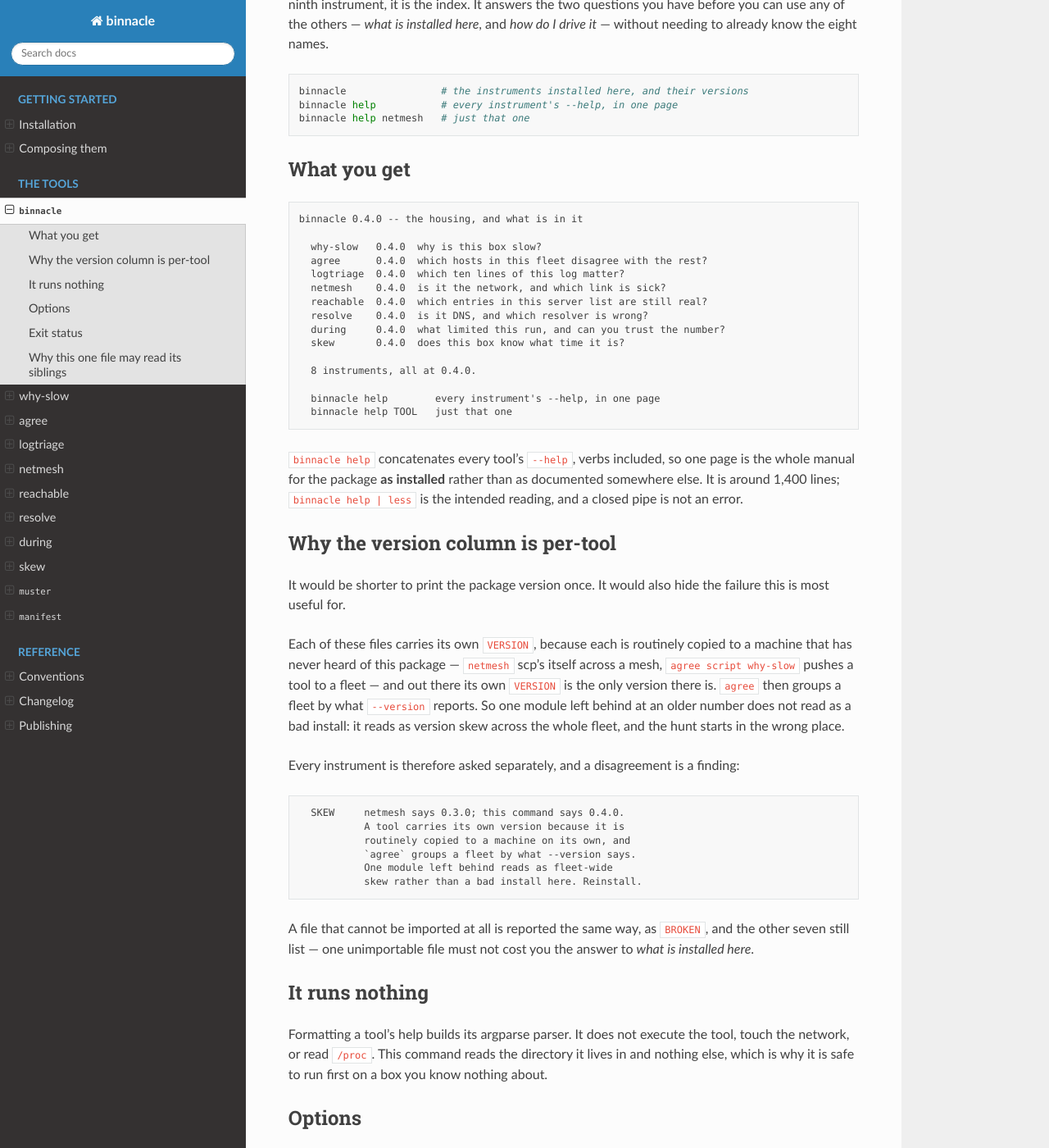
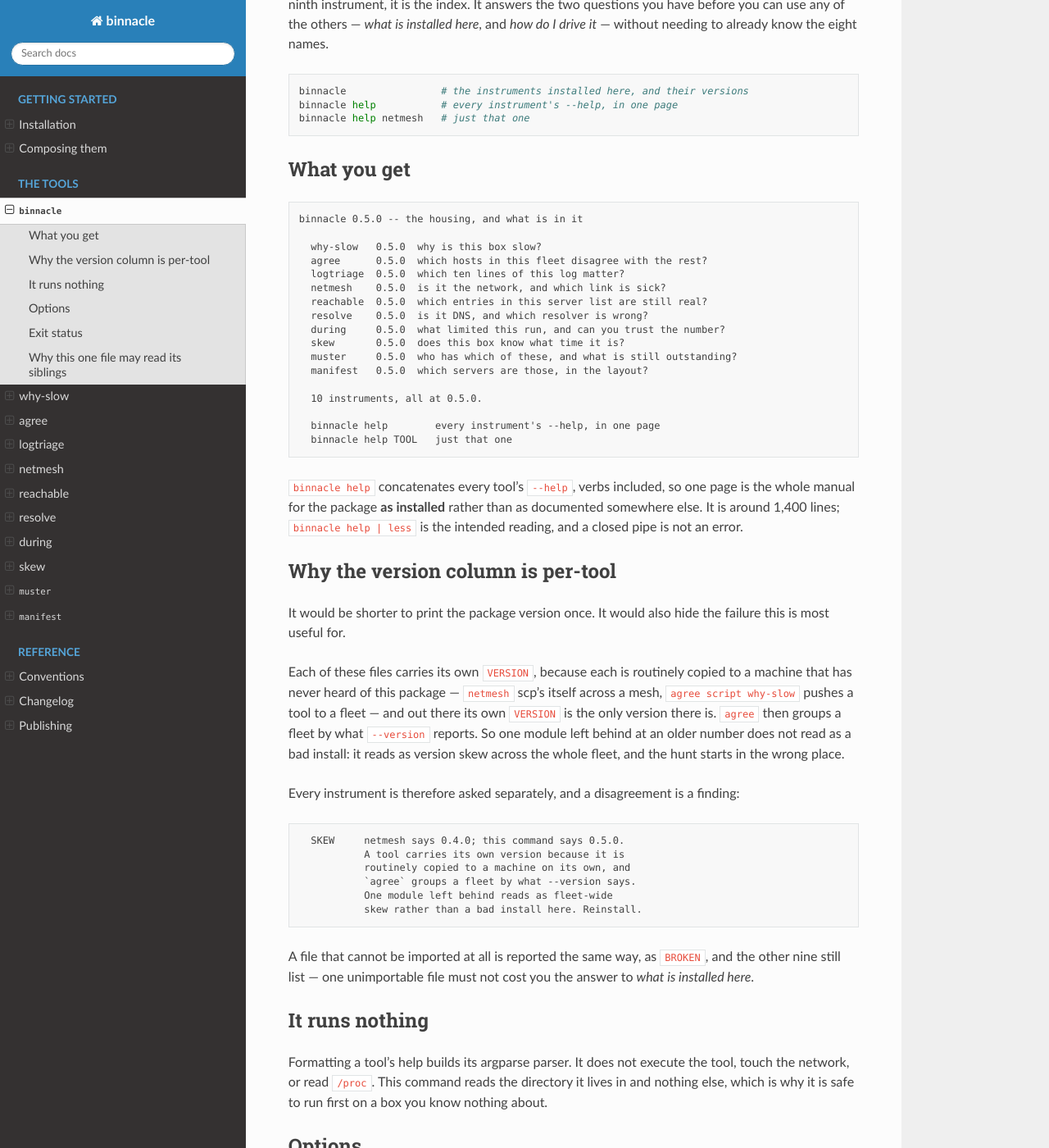
Before and after one commit to MartinGallagher-code/binnacle, a Sphinx documentation site: the page built from docs/tools/binnacle.md, in a window 1280 px wide and 1400 px high, scrolled down 244 px. Shown: the whole window at 82% size. Built offline with Sphinx 7.4.7 and the Read the Docs theme 3.1.0, drawn with Linux system fonts in a browser that asks for light colours.

Commit message:
Prepare the 0.5.0 release
Two new instruments since 0.4.0 -- muster and manifest -- so a minor bump.

All thirteen places moved together: pyproject.toml, binnacle/__init__.py,
and each of the eleven modules' own VERSION. Running `binnacle` is the
check that they did, since it asks each instrument separately and calls a
disagreement SKEW; it reports "10 instruments, all at 0.5.0" and exits 0.

The CHANGELOG's Unreleased section becomes 0.5.0, with the link
definitions moved along. It gains one entry that was not written down at
the time: the skew suite reading the test box's own hardware clock.

docs/tools/binnacle.md carried a hand-written sample of the index's
output, still showing eight instruments at 0.4.0. It now matches the
installed console script byte for byte, and the SKEW illustration uses
the versions either side of this release.

Verified: 348 checks over twelve suites; sdist and wheel build and pass
twine check; the wheel installs into a fresh venv where all eleven
console scripts report 0.5.0 and `netmesh selftest` passes; vermin at the
3.6 floor, sphinx -W, shellcheck and reuse lint all clean.

Co-Authored-By: Claude Opus 5 <noreply@anthropic.com>
Claude-Session: https://claude.ai/code/session_01M7dY98YqEzF376VoC2iEnN

````diff
--- a/binnacle/__init__.py
+++ b/binnacle/__init__.py
@@ -29,7 +29,7 @@ module is therefore optional: `from binnacle import netmesh` works, and so
 does `scp netmesh.py somehost:` followed by running it there.
 """
 
-VERSION = "0.4.0"
+VERSION = "0.5.0"
 __version__ = VERSION
 
 __all__ = ["VERSION", "TOOLS"]
--- a/docs/tools/binnacle.md
+++ b/docs/tools/binnacle.md
@@ -17,18 +17,20 @@ binnacle help netmesh   # just that one
 ## What you get
 
 ```text
-binnacle 0.4.0 -- the housing, and what is in it
+binnacle 0.5.0 -- the housing, and what is in it
 
-  why-slow   0.4.0  why is this box slow?
-  agree      0.4.0  which hosts in this fleet disagree with the rest?
-  logtriage  0.4.0  which ten lines of this log matter?
-  netmesh    0.4.0  is it the network, and which link is sick?
-  reachable  0.4.0  which entries in this server list are still real?
-  resolve    0.4.0  is it DNS, and which resolver is wrong?
-  during     0.4.0  what limited this run, and can you trust the number?
-  skew       0.4.0  does this box know what time it is?
+  why-slow   0.5.0  why is this box slow?
+  agree      0.5.0  which hosts in this fleet disagree with the rest?
+  logtriage  0.5.0  which ten lines of this log matter?
+  netmesh    0.5.0  is it the network, and which link is sick?
+  reachable  0.5.0  which entries in this server list are still real?
+  resolve    0.5.0  is it DNS, and which resolver is wrong?
+  during     0.5.0  what limited this run, and can you trust the number?
+  skew       0.5.0  does this box know what time it is?
+  muster     0.5.0  who has which of these, and what is still outstanding?
+  manifest   0.5.0  which servers are those, in the layout?
 
-  8 instruments, all at 0.4.0.
+  10 instruments, all at 0.5.0.
 
   binnacle help        every instrument's --help, in one page
   binnacle help TOOL   just that one
@@ -56,7 +58,7 @@ Every instrument is therefore asked separately, and a disagreement is a
 finding:
 
 ```text
-  SKEW     netmesh says 0.3.0; this command says 0.4.0.
+  SKEW     netmesh says 0.4.0; this command says 0.5.0.
            A tool carries its own version because it is
            routinely copied to a machine on its own, and
            `agree` groups a fleet by what --version says.
@@ -65,7 +67,7 @@ finding:
 ```
 
 A file that cannot be imported at all is reported the same way, as `BROKEN`,
-and the other seven still list — one unimportable file must not cost you the
+and the other nine still list — one unimportable file must not cost you the
 answer to *what is installed here*.
 
 ## It runs nothing
--- a/pyproject.toml
+++ b/pyproject.toml
@@ -11,7 +11,7 @@ build-backend = "setuptools.build_meta"
 
 [project]
 name = "binnacle"
-version = "0.4.0"
+version = "0.5.0"
 description = "Instruments for Linux boxes, fleets and the networks between: diagnose, don't dump"
 readme = "README.md"
 requires-python = ">=3.6"
````
Also changed, not shown: CHANGELOG.md (+17 -1 lines), 11 other files.
